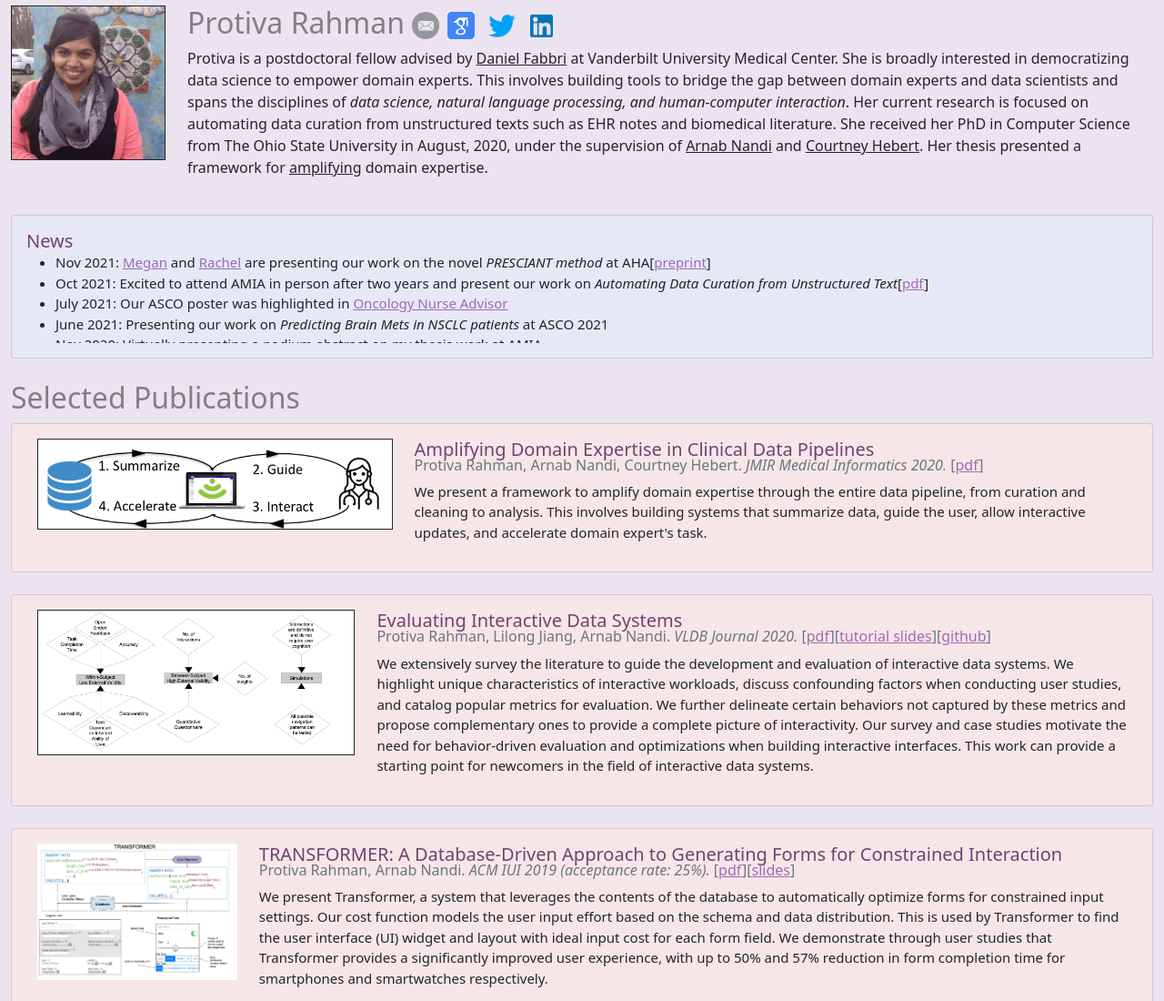
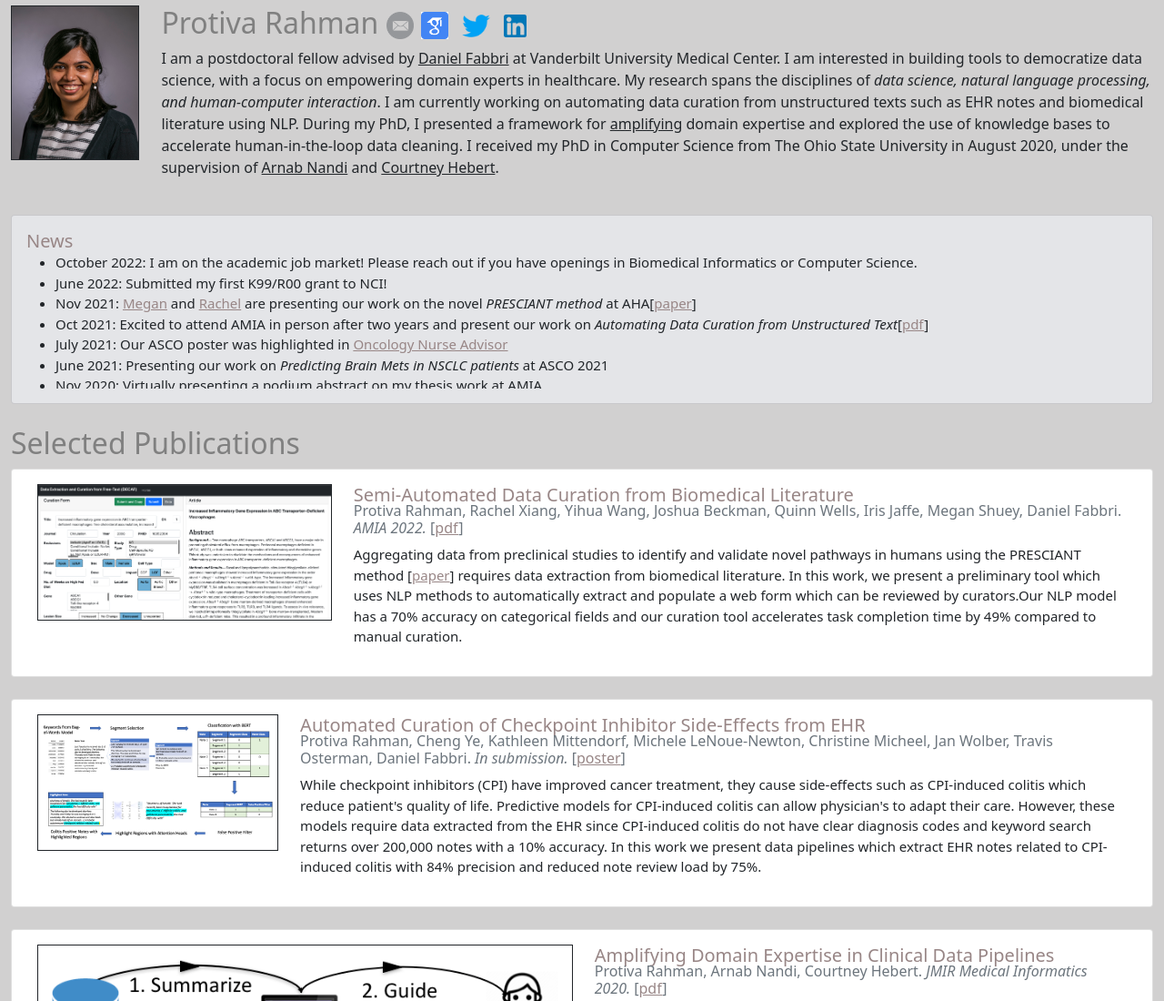
Before and after one commit to Protiva/protiva.github.io, a plain HTML site: page index.html in a window 1280 px wide. Shown: the part 74-1174 px from the top of the page at 91% size. Drawn offline with nearby package versions, Linux system fonts and the light colour scheme.

Commit message:
updated website

```diff
--- a/index.html
+++ b/index.html
@@ -19,7 +19,7 @@
 </head>
 
 <body>
-	<nav class="navbar fixed-top navbar-light justify-content-center" style="background-color: #D3BBDD;">
+	<nav class="navbar fixed-top navbar-light justify-content-center" style="background-color: #5C4E4E;">
 
       <ul class="nav">
         <li class="nav-item">
@@ -41,14 +41,13 @@
 
 <div class = 'row' id='about'>
 	<div class="col-md-auto">
-		<img  border ="1" src="pic2.jpeg" height="170">
 
-
+			<img  border ="1" src="headshot_2022.jpg" height="170">
 	</div>
 	<div class="col">
 		<h2>Protiva Rahman <a href='mailto:protiva.r@gmail.com'><img  src="mail.png" height="30" ></a> <a href='https://scholar.google.com/citations?user=a7oFoT8AAAAJ&hl=en'><img  src="scholar.png" height="30" ></a>  <a href='https://twitter.com/protivarahman'><img src="Twitter-logo.png" height="25"></a>  <a href='https://www.linkedin.com/in/protiva-rahman-88a10aa0'><img src="linkedinlogo.png" height="25"></a></h2><!--[<a href='http://web.cse.ohio-state.edu/~rahman.92/blog.html'>Blog</a>]-->
 
-		<p>Protiva is a postdoctoral fellow advised by <a href='https://www.vumc.org/dbmi/person/daniel-fabbri-phd-famia'>Daniel Fabbri</a> at Vanderbilt University Medical Center. She is broadly interested in democratizing data science to empower domain experts. This involves building tools to bridge the gap between domain experts and data scientists and spans the disciplines of <i>data science, natural language processing, and human-computer interaction</i>. Her current research is focused on automating data curation from unstructured texts such as EHR notes and biomedical literature. She received her PhD in Computer Science from The Ohio State University in August, 2020, under the supervision of <a href='http://arnab.org/' target = '_blank'>Arnab Nandi</a> and <a href='https://medicine.osu.edu/find-faculty/non-clinical/biomedical-informatics/courtney-hebert' target = '_blank'>Courtney Hebert</a>. Her thesis presented a framework for <a href="#amplify"> amplifying</a> domain expertise.</p>
+		<p>I am a postdoctoral fellow advised by <a href='https://www.vumc.org/dbmi/person/daniel-fabbri-phd-famia'>Daniel Fabbri</a> at Vanderbilt University Medical Center. I am interested in building tools to democratize data science, with a focus on empowering domain experts in healthcare. My research spans the disciplines of <i>data science, natural language processing, and human-computer interaction</i>. I am currently working on automating data curation from unstructured texts such as EHR notes and biomedical literature using NLP. During my PhD, I presented a framework for <a href="#amplify"> amplifying</a> domain expertise and explored the use of knowledge bases to accelerate human-in-the-loop data cleaning. I received my PhD in Computer Science from The Ohio State University in August 2020, under the supervision of <a href='http://arnab.org/' target = '_blank'>Arnab Nandi</a> and <a href='https://medicine.osu.edu/find-faculty/non-clinical/biomedical-informatics/courtney-hebert' target = '_blank'>Courtney Hebert</a>.</p>
 	</div>
 </div>
 </br>
@@ -56,9 +55,11 @@
 <div id='news' class="card">
   <div class="card-body">
 	<h5 style="margin:0; padding:0;" >News</h5>
-		<div style="overflow-y:scroll; height:100px; margin:0; padding:0;" >
+		<div style="overflow-y:scroll; height:150px; margin:0; padding:0;" >
 		<ul>
-			<li> Nov 2021: <a href='https://www.linkedin.com/in/megan-shuey-901545141/'>Megan</a> and <a href='https://www.linkedin.com/in/rachel-xiang/'>Rachel</a> are presenting our work on the novel <i>PRESCIANT method</i> at AHA[<a href="https://www.ahajournals.org/doi/pdf/10.1161/ATVBAHA.121.317071">preprint</a>]</li>
+      <li> October 2022: I am on the academic job market! Please reach out if you have openings in Biomedical Informatics or Computer Science. </li>
+      <li> June 2022: Submitted my first K99/R00 grant to NCI! </li>
+			<li> Nov 2021: <a href='https://www.linkedin.com/in/megan-shuey-901545141/'>Megan</a> and <a href='https://www.linkedin.com/in/rachel-xiang/'>Rachel</a> are presenting our work on the novel <i>PRESCIANT method</i> at AHA[<a href="https://www.ahajournals.org/doi/pdf/10.1161/ATVBAHA.121.317071">paper</a>]</li>
 			<li> Oct 2021: Excited to attend AMIA in person after two years and present our work on <i>Automating Data Curation from Unstructured Text</i>[<a href='PS01_Rahman.pdf'>pdf</a>]</li>
 			<li> July 2021: Our ASCO poster was highlighted in <a href='https://www.oncologynurseadvisor.com/home/headlines/conference-coverage/asco-2021/asco-2021-lung-cancer-in-depth/lung-cancer-nsclc-prediction-model-assess-risk-metastasis-treatment'>Oncology Nurse Advisor</a></li>
 			<li> June 2021: Presenting our work on <i>Predicting Brain Mets in NSCLC patients</i> at ASCO 2021</li>
@@ -81,17 +82,51 @@
 </br>
 
 <h2 id='pubs'>Selected Publications</h2>
+<div class="card" id="presciant">
+  <div class="card-body">
+    <div class="container-fluid">
+      <div class="row">
+        <div class="col-md-auto">
+          <img  border ="1" src="presciant_interface.png" height="150" >
+        </div>
+        <div class="col">
+          <h5 style="margin:0; padding:0;" class="card-title">Semi-Automated Data Curation from Biomedical Literature</h5>
+          <h6 class="card-subtitle mb-2 text-muted">Protiva Rahman, Rachel Xiang, Yihua Wang, Joshua Beckman, Quinn Wells, Iris Jaffe, Megan Shuey, Daniel Fabbri. <i>AMIA 2022.</i> [<a href='Semi_Automated_Data_Curation_Rahman.pdf'>pdf</a>]</h6>
+          <p> Aggregating data from preclinical studies to identify and validate novel pathways in humans using the PRESCIANT method [<a href="https://www.ahajournals.org/doi/pdf/10.1161/ATVBAHA.121.317071">paper</a>] requires data extraction from biomedical literature. In this work, we present a preliminary tool which uses NLP methods to automatically extract and populate a web form which can be reviewed by curators.Our NLP model has a 70% accuracy on categorical fields and our curation tool accelerates task completion time by 49% compared to manual curation.</p>
+        </div>
+      </div>
+    </div>
+  </div>
+ </div>
+</br>
+<div class="card" id="colitis">
+  <div class="card-body">
+    <div class="container-fluid">
+      <div class="row">
+        <div class="col-md-auto">
+          <img  border ="1" src="Figure_1.png" height="150" >
+        </div>
+        <div class="col">
+          <h5 style="margin:0; padding:0;" class="card-title">Automated Curation of Checkpoint Inhibitor Side-Effects from EHR</h5>
+          <h6 class="card-subtitle mb-2 text-muted">Protiva Rahman, Cheng Ye, Kathleen Mittendorf, Michele LeNoue-Newton, Christine Micheel, Jan Wolber, Travis Osterman, Daniel Fabbri. <i>In submission.</i> [<a href='colitis_poster.pdf'>poster</a>]</h6>
+          <p> While checkpoint inhibitors (CPI) have improved cancer treatment, they cause side-effects such as CPI-induced colitis which reduce patient's quality of life. Predictive models for CPI-induced colitis can allow physician's to adapt their care. However, these models require data extracted from the EHR since CPI-induced colitis do not have clear diagnosis codes and keyword search returns over 200,000 notes with a 10% accuracy. In this work we present data pipelines which extract EHR notes related to CPI-induced colitis with 84% precision and reduced note review load by 75%.</p>
+        </div>
+      </div>
+    </div>
+  </div>
+ </div>
+</br>
 <div class="card" id="amplify">
   <div class="card-body">
   	<div class="container-fluid">
   		<div class="row">
   			<div class="col-md-auto">
-  				<img  border ="1" src="amplify_overview.png" height="100">
+  				<img  border ="1" src="amplify_overview.png" height="150" >
   			</div>
   			<div class="col">
   				<h5 style="margin:0; padding:0;" class="card-title">Amplifying Domain Expertise in Clinical Data Pipelines</h5>
   				<h6 class="card-subtitle mb-2 text-muted">Protiva Rahman, Arnab Nandi, Courtney Hebert. <i>JMIR Medical Informatics 2020.</i> [<a href='amplify.pdf'>pdf</a>]</h6>
-  				<p>We present a framework to amplify domain expertise through the entire data pipeline, from curation and cleaning to analysis. This involves building systems that summarize data, guide the user, allow interactive updates, and accelerate domain expert's task.</p>
+  				<p> Domain expertise is needed at all stages of the data pipeline from collection to cleaning and not just at the analysis stage. While tools exist to incorporate domain expert feedback to a limited stage for the analysis stage, tools at earlier pipeline steps focus on data scientist and neglect domain experts who have different needs and skills.  We present a framework to amplify domain expertise through the entire data pipeline. This involves building systems that summarize data, guide the user, allow interactive updates, and accelerate domain expert's task. Expertise amplification is demonstrated with a case study.</p>
   			</div>
   		</div>
   	</div>
@@ -121,7 +156,7 @@
   	<div class="container-fluid">
   		<div class="row">
   			<div class="col-md-auto">
-  				<img src="transformer_overview.png" height="150">
+  				<img src="transformer_overview.png" height="150" >
   			</div>
   			<div class="col">
   				<h5 style="margin:0; padding:0;" class="card-title">TRANSFORMER: A Database-Driven Approach to Generating Forms for Constrained Interaction </h5>
@@ -161,7 +196,7 @@
   			</div>
   			<div class="col">
   			<h5 style="margin:0; padding:0;" class="card-title">Exploratory Visualizations of Rules for Validation of Expert Decisions</h5>
-  				<h6 class="card-subtitle mb-2 text-muted">Protiva Rahman, Jian Chen, Courtney Hebert, Preeti Pancholi, Mark Lustberg, Kurt Stevenson, Arnab Nandi. <i>DSIA, co-located with IEEE VIS 2018.</i> [<a href='dsia.pdf'>pdf</a>][<a href='vis18-dsia.pdf'>slides</a>]</h6>
+  				<h6 class="card-subtitle mb-2 text-muted">Protiva Rahman, Jian Chen, Courtney Hebert, Preeti Pancholi, Mark Lustberg, Kurt Stevenson, Arnab Nandi. <i>DSIA workshop at IEEE VIS 2018.</i> [<a href='dsia.pdf'>pdf</a>][<a href='vis18-dsia.pdf'>slides</a>]</h6>
   				<p>We present an interactive visualization system which allows users to explore relationships between rules, such as conflicts and
 redundancies, and see how applying the rule would affect the data. Our design allows users to interactively resolve conflicts by
 providing feedback on the correctness of each rule. Results of interacting with a rule are immediately applied to the data and redundant
--- a/main.css
+++ b/main.css
@@ -6,7 +6,11 @@
 
 h5
 {
-  color: #704270
+  color: #E4E5E8;
+}
+.card h5
+{
+  color: #988686;
 }
 
 .center {
@@ -67,7 +71,7 @@ h5
 body {
 
 
-  background: #ECE3F0;
+  background: #D1D0D0;
 }
 #about{
   padding-top:80px;
@@ -83,7 +87,7 @@ td, th {
    padding-top:50;
 }
 a:link, a:visited {
-  color: #A06AB4;
+  color: #988686;
   background-color: transparent;
  }
 
@@ -93,10 +97,10 @@ a:link, a:visited {
  }
  #news{
   font-size: 15px;
-  background-color:#e6e8f6;
+  background-color:#E4E5E8;
 }
 
 .card{
   font-size: 15px;
-  background-color: #F6E6E8;
+  background-color: white;
 }
```
Also changed, not shown: Figure_1.png (added), headshot_2022.jpg (added), headshot_2022_cropped.jpg (added), laugh_Cropped.jpeg (added), presciant_interface.png (added), 3 other files.
